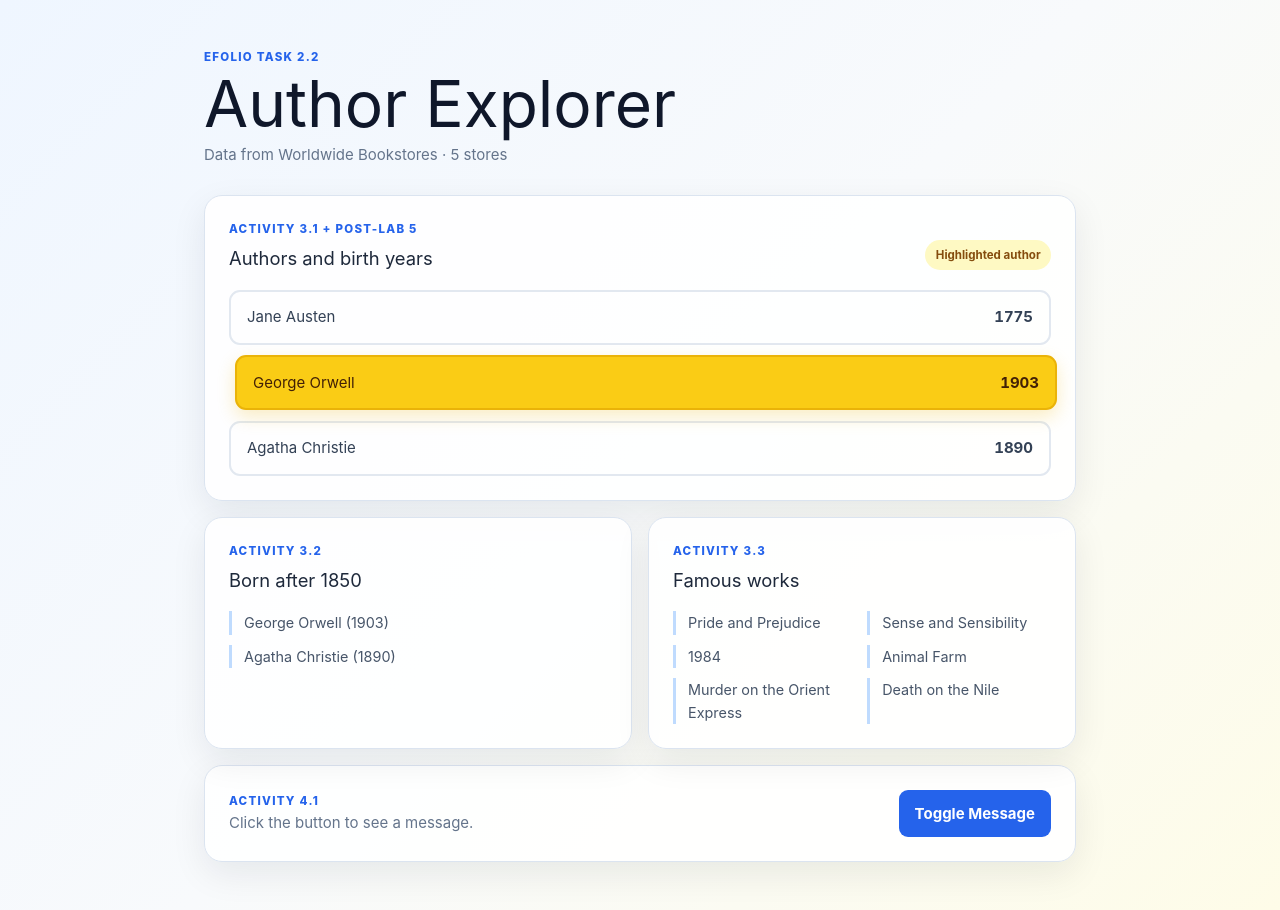
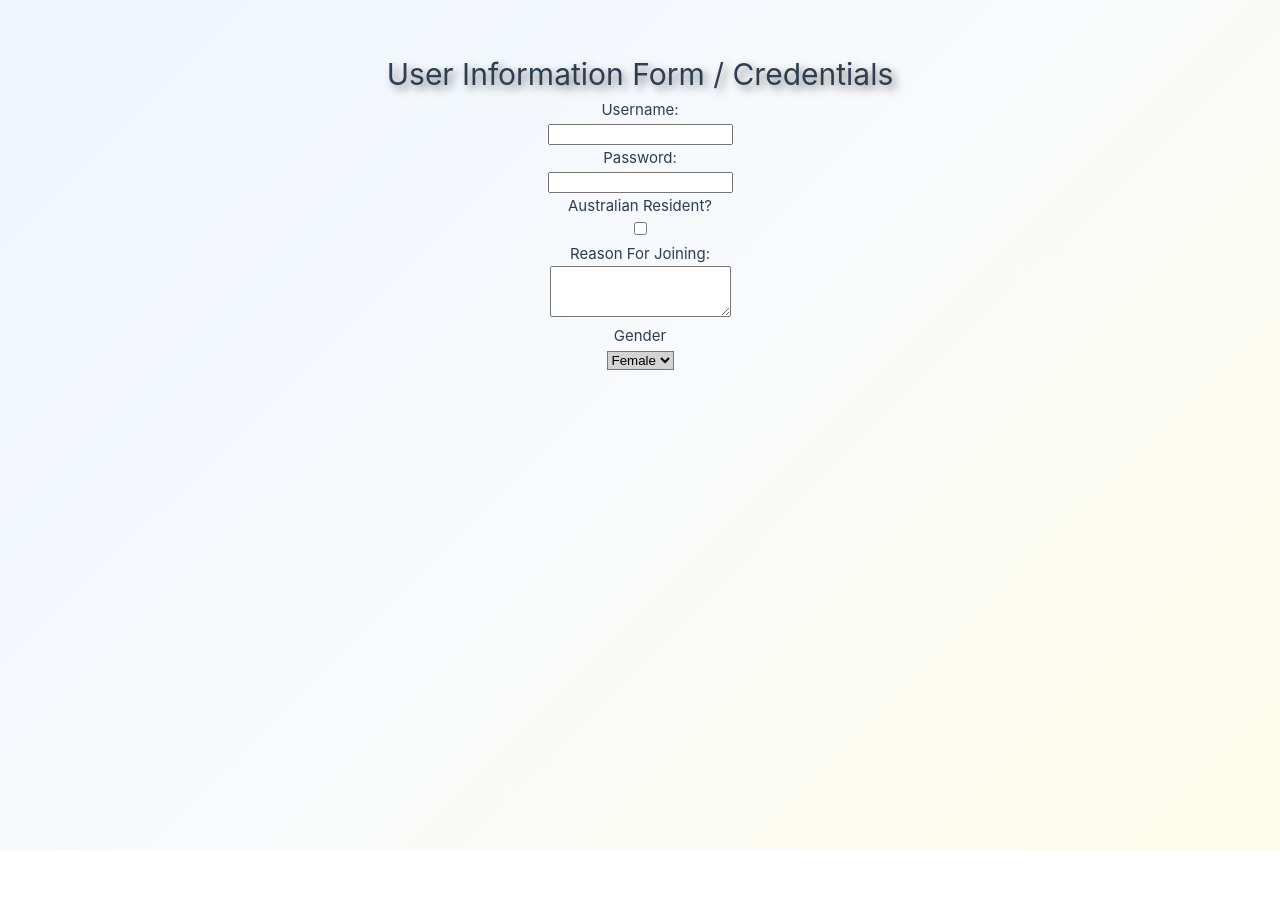
Before and after one commit to arohan-mishra/FIT5032-personal, a Vue app: page / in a window 1280 px wide. After the commit the page ends 850 px from the top, so only its background shows below. Built offline with nearby package versions, Linux system fonts and the light colour scheme.

Commit message:
create registration form component

```diff
--- a/src/App.vue
+++ b/src/App.vue
@@ -1,10 +1,10 @@
 <script setup>
-import JSONActivities from './components/JSON.vue'
+import LibraryRegistrationForm from './components/LibraryRegistrationForm.vue'
 </script>
 
 <template>
   <main>
-    <JSONActivities />
+    <LibraryRegistrationForm />
   </main>
 </template>
 
--- /dev/null
+++ b/src/components/LibraryRegistrationForm.vue
@@ -0,0 +1,30 @@
+<template>
+  <div class="form">
+    <h1>User Information Form / Credentials</h1>
+
+    <form>
+      <label for="username">Username:</label><br />
+      <input id="username" name="username" type="text" /><br />
+
+      <label for="password">Password:</label><br />
+      <input id="password" name="password" type="password" /><br />
+
+      <label for="isAustralian">Australian Resident?</label><br />
+      <input id="isAustralian" name="isAustralian" type="checkbox" /><br />
+
+      <label for="reason">Reason For Joining:</label><br />
+      <textarea id="reason" name="reason" rows="3"></textarea><br />
+
+      <label for="gender">Gender</label><br />
+      <select id="gender" name="gender">
+        <option value="female">Female</option>
+        <option value="male">Male</option>
+        <option value="other">Other</option>
+      </select>
+    </form>
+  </div>
+</template>
+
+<script setup>
+defineOptions({ name: 'LibraryRegistrationForm' })
+</script>
--- a/src/main.js
+++ b/src/main.js
@@ -1,4 +1,5 @@
 import './assets/main.css'
+import './style.css'
 
 import { createApp } from 'vue'
 import App from './App.vue'
--- /dev/null
+++ b/src/style.css
@@ -0,0 +1,26 @@
+/* Tag selectors */
+h1 {
+  text-align: center;
+  margin-top: 20px;
+  text-shadow: 4px 4px 8px rgba(0, 0, 0, 0.5);
+}
+
+/* Class selectors */
+.form {
+  text-align: center;
+  margin-top: 50px;
+}
+
+/* ID selectors */
+#username:focus,
+#password:focus,
+#isAustralian:focus,
+#reason:focus {
+  border-color: #ff6347;
+  background-color: #ffebe8;
+}
+
+/* Attribute selectors */
+select[id='gender'] {
+  background-color: #d3d3d3;
+}
```
Also changed, not shown: submission-screenshots/author-highlight-functionality.png (added).
